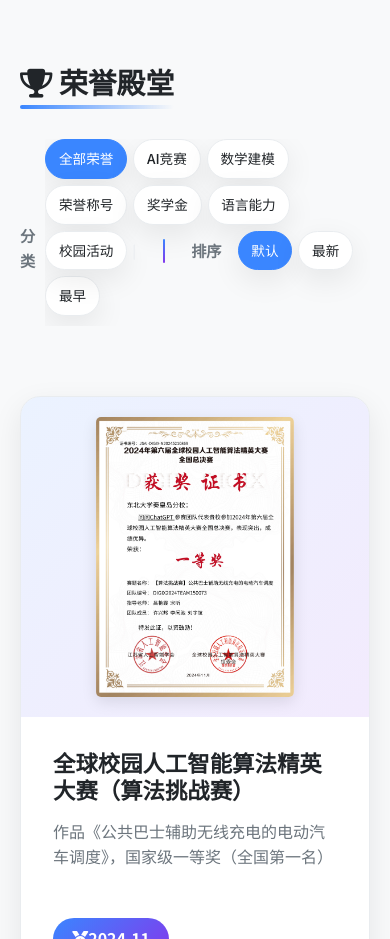
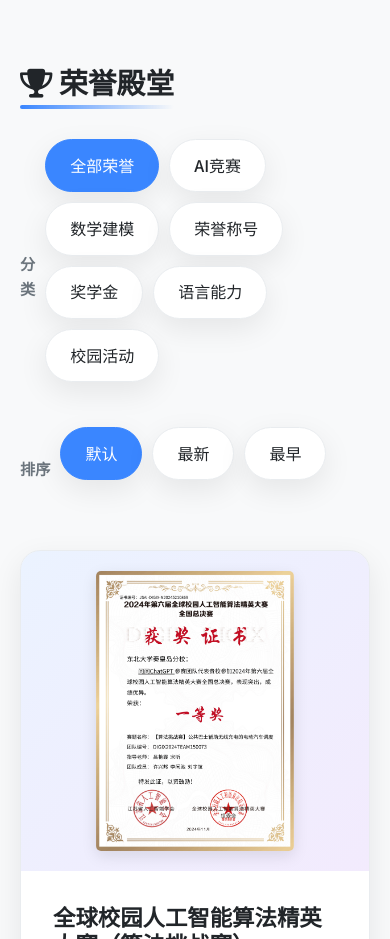
Before and after one commit to winner7888/winner7888.github.io, a plain HTML site: page index.html in a window 390 px wide. Shown: the part 6120-7059 px from the top of the page. Drawn offline with Linux system fonts and the light colour scheme.

Commit message:
Update index.html

```diff
--- a/index.html
+++ b/index.html
@@ -134,7 +134,7 @@
         }
 
         .filter-tab {
-            padding: 0.6rem 1rem;
+            padding: 0.8rem 1.5rem;
             background: var(--light);
             border-radius: 50px;
             cursor: pointer;
@@ -142,8 +142,6 @@
             border: 1px solid var(--light-3);
             font-weight: 500;
             box-shadow: var(--shadow);
-            font-size: 0.85rem; /* 稍小字号 */
-            white-space: nowrap; /* 防止文字换行 */
         }
 
 
@@ -535,31 +533,10 @@
         .filter-tabs {
             display: flex;
             align-items: center;
-            gap: 6px; /* 缩小间隙 */
-            margin-bottom: 30px;
-            overflow-x: auto; /* 允许横向滚动 */
-            padding-bottom: 10px; /* 给滚动条留空间 */
-            -webkit-overflow-scrolling: touch; /* iOS平滑滚动 */
-        }
-
-        @media (max-width: 576px) {
-            .filter-tab {
-                padding: 0.5rem 0.8rem; /* 更紧凑的按钮 */
-            }
-
-            /* 分类和排序之间添加视觉分隔 */
-            .filter-tab[data-filter="activities"] {
-                position: relative;
-                margin-right: 15px;
-            }
-
-            .filter-tab[data-filter="activities"]:after {
-                content: "|";
-                position: absolute;
-                right: -10px;
-                color: var(--light-3);
-            }
-        }
+
+        }
+
+
 
         /* 科研经历样式 */
         .research-container {
@@ -1139,12 +1116,19 @@
                 <div class="filter-tab" data-filter="language">语言能力</div>
                 <div class="filter-tab" data-filter="activities">校园活动</div>
 
-                    <div class="sort-divider"></div>
-
-                    <span class="filter-label" style="margin-left: 5px;">排序</span>
-                    <div class="filter-tab sort-btn active" data-sort="default">默认</div>
-                    <div class="filter-tab sort-btn" data-sort="desc">最新</div>
-                    <div class="filter-tab sort-btn" data-sort="asc">最早</div>
+
+                </div>
+            </div>
+
+            <div class="filter-header">
+                <span class="filter-label">排序</span>
+                <div class="filter-tabs">
+
+
+
+                <div class="filter-tab sort-btn active" data-sort="default">默认</div>
+                <div class="filter-tab sort-btn" data-sort="desc">最新</div>
+                <div class="filter-tab sort-btn" data-sort="asc">最早</div>
                 </div>
             </div>
 
```
